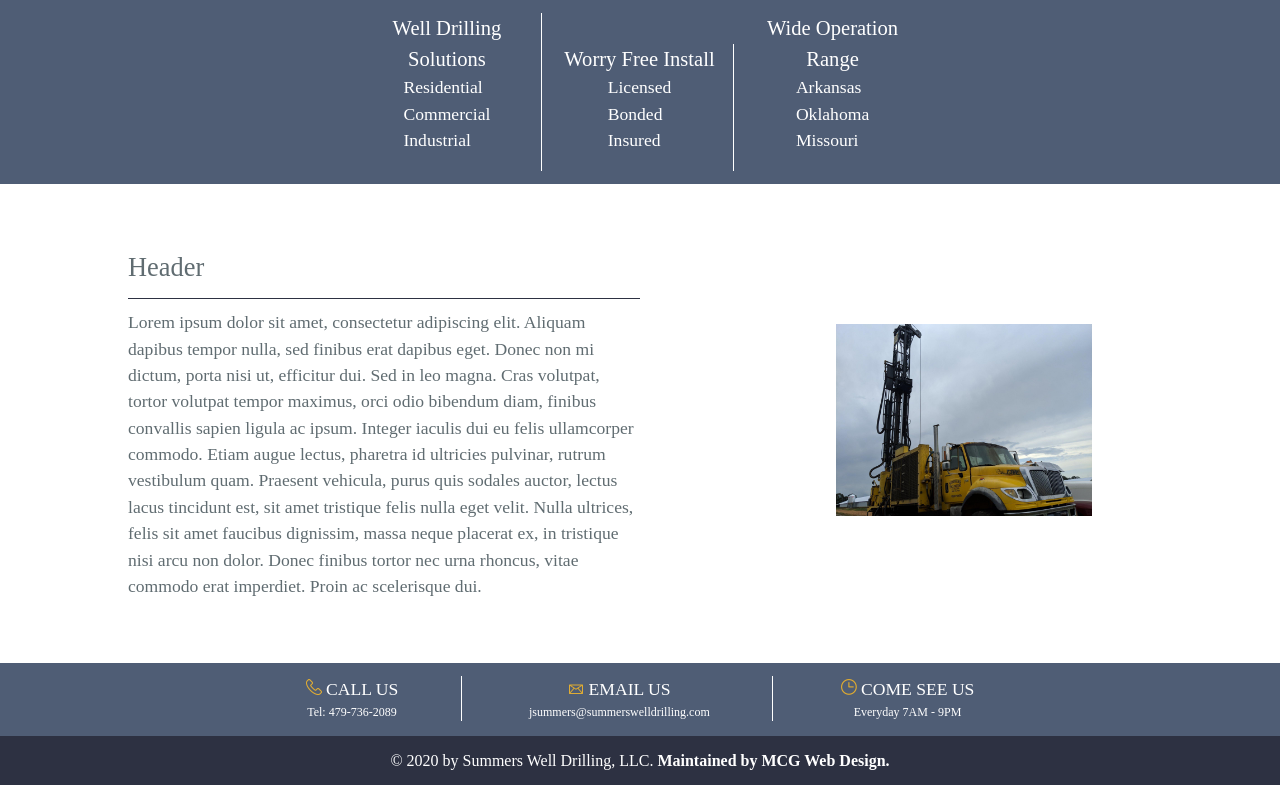
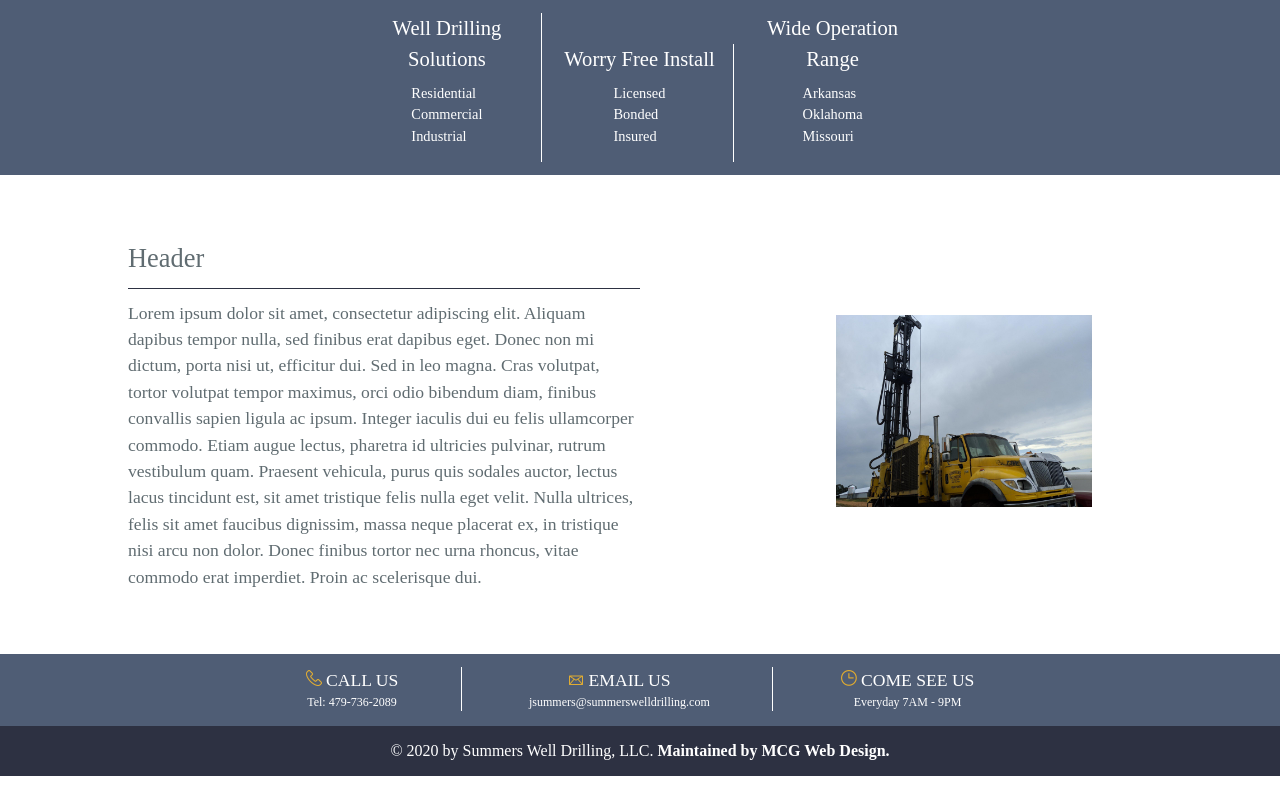
Before and after one commit to jamess999888/SummersDrilling, a Jekyll site: the page built from index.md, in a window 1280 px wide. Shown: the part 622-1407 px from the top of the page. Built offline with Jekyll 4.4.1, drawn with Linux system fonts in a browser that asks for light colours; our own code applies the rules of GitHub Pages for plain Markdown files.

Commit message:
playing with mid-page-lists

```diff
--- a/css/style.css
+++ b/css/style.css
@@ -883,6 +883,7 @@ a:hover {
     display: inline-block;
     text-align: left;
     padding: 0;
+    font-size: 0.9rem;
 }
 
 
@@ -1081,6 +1082,10 @@ ul.topnav li.right {
     padding: 0 1%;
 }
 
+.mid-page-lists span h3 {
+    padding-bottom: 5%;
+}
+
 
 /* menu icon */
 
```
